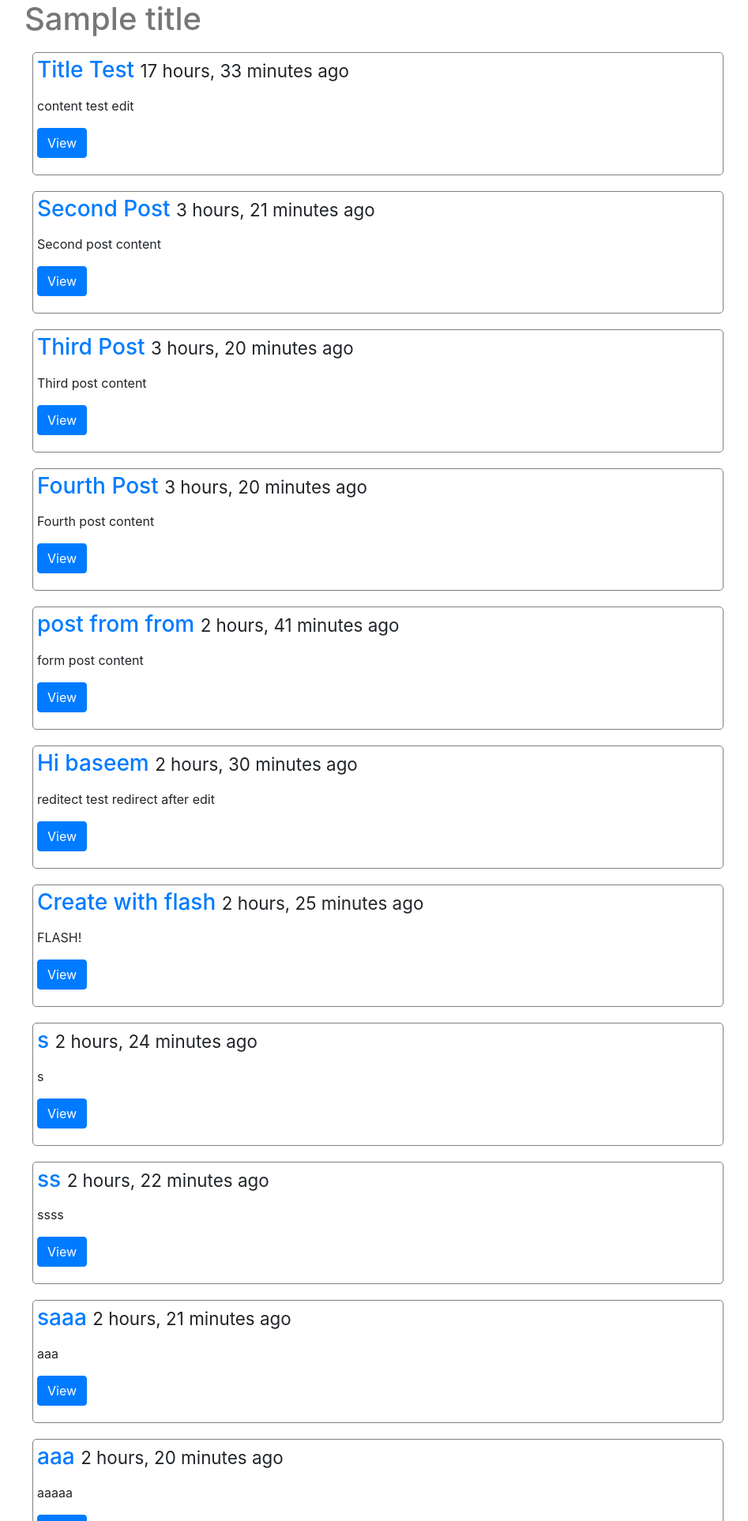
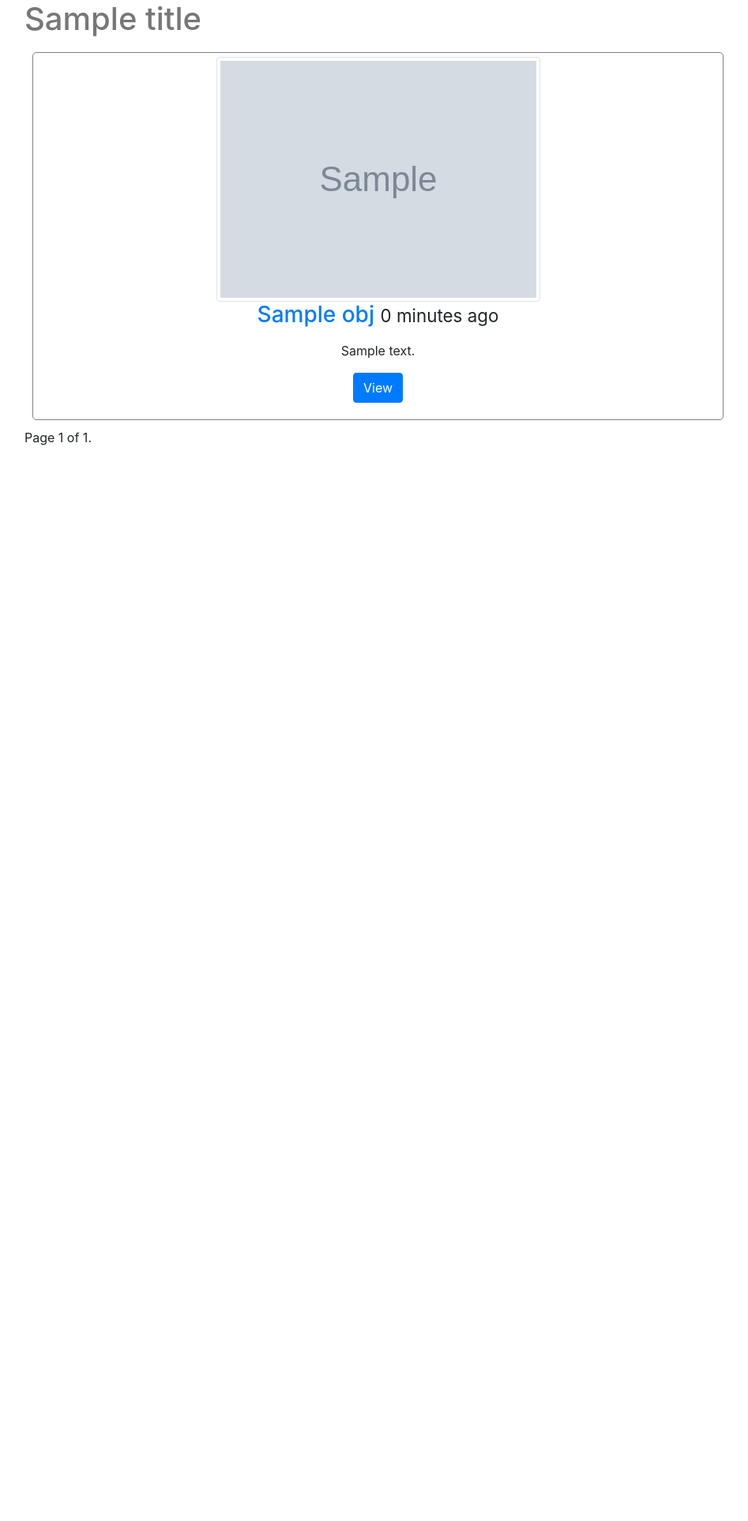
Before and after one commit to ba5eem/pie-blog, a Django app: template templates/post_list.html in a window 1280 px wide. Shown: the top 1926 px of the page at 79% size, without its empty margins (69-1016 px from the left). After the commit the page ends 564 px from the top, so only its background shows below. Run offline with Django 3.2, Linux system fonts and the light colour scheme; data comes from the database, SQL or seed files in the repository; both versions use the stored data as it was after the commit; the template is opened without the code that fills it: values that come from a table or form of the project are taken from there, most other values are stand-ins (such as "Sample title", 1, 10 or a date in 2020); grey boxes marked "Sample" are stand-in pictures; some libraries are stand-ins or nearby versions.

Commit message:
image upload setup

```diff
--- a/pieblog/settings.py
+++ b/pieblog/settings.py
@@ -119,6 +119,7 @@
 # https://docs.djangoproject.com/en/1.11/howto/static-files/
 
 STATIC_URL = '/static/'
+MEDIA_URL = '/media/'
 
 STATICFILES_DIRS = [
     os.path.join(BASE_DIR, 'static'),
--- a/pieblog/urls.py
+++ b/pieblog/urls.py
@@ -26,3 +26,4 @@
 
 if settings.DEBUG:
   urlpatterns += static(settings.STATIC_URL, document_root=settings.STATIC_ROOT)
+  urlpatterns += static(settings.MEDIA_URL, document_root=settings.MEDIA_ROOT)
--- a/posts/forms.py
+++ b/posts/forms.py
@@ -6,5 +6,6 @@
     model = Post
     fields = [
         "title",
-        "content"
+        "content",
+        "image"
       ]
--- a/posts/models.py
+++ b/posts/models.py
@@ -4,8 +4,19 @@
 from django.db import models
 from django.core.urlresolvers import reverse
 
+def upload_location(instance, filename):
+  return "%s/%s" %(instance.id, filename)
+
+
 class Post(models.Model):
   title = models.CharField(max_length = 120)
+  image = models.ImageField(upload_to=upload_location,
+    null=True,
+    blank=True,
+    width_field="width_field",
+    height_field="height_field")
+  height_field = models.IntegerField(default=0)
+  width_field = models.IntegerField(default=0)
   content = models.TextField()
   updated = models.DateTimeField(auto_now=True, auto_now_add=False)
   timestamp = models.DateTimeField(auto_now=False, auto_now_add=True)
@@ -15,3 +26,6 @@
 
   def get_absolute_url(self):
     return reverse("posts:detail", kwargs={"id": self.id})
+
+  class Meta:
+    ordering = ["-timestamp", "-updated"]
--- a/templates/post_detail.html
+++ b/templates/post_detail.html
@@ -15,10 +15,12 @@
 
 {% block content %}
 
-<div class="row">
+<div class="row" style="text-align: center;">
   <div class="col-sm-12" >
     <div class="thumbnail" style="border: 1px solid grey; padding: 5px; margin: 10px; border-radius: 5px;">
-    <!--<img src="" alt=""> -->
+      {% if instance.image %}
+      <img src="{{ instance.image.url }}" style="max-width: 400;" alt="">
+      {% endif %}
       <div class="caption">
         <h3><a href="{{ obj.get_absolute_url }}">{{ title }}</a> <small>{{ instance.timestamp|timesince }} ago</small></h3>
         <p>{{ instance.content|linebreaks }}</p>
--- a/templates/post_form.html
+++ b/templates/post_form.html
@@ -17,7 +17,7 @@
 <div class="col-sm-6 col-sm-offset-3">
 <h1>Form</h1>
 
-<form method="POST" action=''>{% csrf_token %}
+<form method="POST" action='' enctype='multipart/form-data'>{% csrf_token %}
   {{ form.as_p }}
   <input type="submit" class="btn btn-primary" value='{{ submit }}'>
 </form>
--- a/templates/post_list.html
+++ b/templates/post_list.html
@@ -19,10 +19,12 @@
 
 
 {% for obj in queryset %}
-<div class="row">
+<div class="row" style="text-align: center;">
   <div class="col-sm-12" >
     <div class="thumbnail" style="border: 1px solid grey; padding: 5px; margin: 10px; border-radius: 5px;">
-    <!--<img src="" alt=""> -->
+      {% if obj.image %}
+      <img src="{{ obj.image.url }}" class="img-thumbnail" alt="">
+      {% endif %}
       <div class="caption">
         <h3><a href="{{ obj.get_absolute_url }}">{{ obj.title }}</a> <small>{{ obj.timestamp|timesince }} ago</small></h3>
         <p>{{ obj.content|linebreaks|truncatechars:120 }}</p>
@@ -33,6 +35,23 @@
   <hr/>
 </div>
 {% endfor %}
+<div class="pagination">
+    <span class="step-links">
+        {% if queryset.has_previous %}
+            <a href="?page=1">&laquo; first</a>
+            <a href="?page={{ queryset.previous_page_number }}">previous</a>
+        {% endif %}
+
+        <span class="current">
+            Page {{ queryset.number }} of {{ queryset.paginator.num_pages }}.
+        </span>
+
+        {% if queryset.has_next %}
+            <a href="?page={{ queryset.next_page_number }}">next</a>
+            <a href="?page={{ queryset.paginator.num_pages }}">last &raquo;</a>
+        {% endif %}
+    </span>
+</div>
 </div>
 
 
```
Also changed, not shown: posts/views.py (+18 -5 lines), db.sqlite3, media_cdn/16/Screen_Shot_2017-12-19_at_3.13.38_PM.png (added), media_cdn/Screen_Shot_2017-12-19_at_3.13.38_PM.png (added), media_cdn/Screen_Shot_2017-12-19_at_3.13.38_PM_p2JrdbL.png (added), posts/migrations/0002_auto_20180119_2048.py (added), posts/migrations/0003_auto_20180119_2110.py (added), 1 other file.
